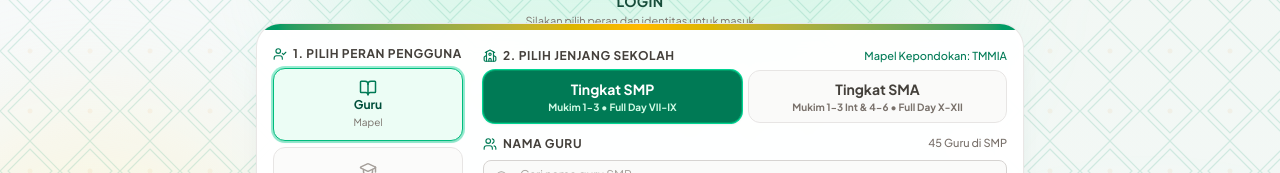
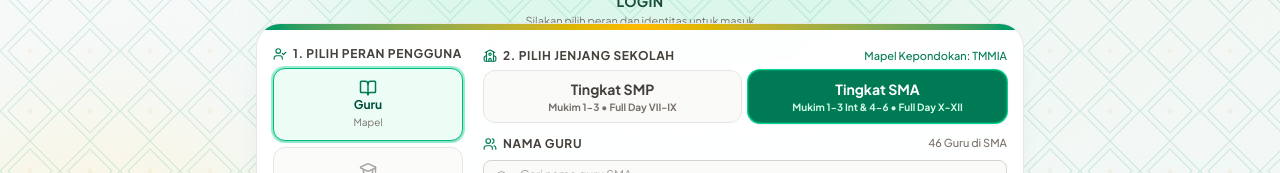
Before and after one commit to raportpondok-hash/raport-integrasi-alghozali-v5.1, a React (Vite) app: page / in a window 1280 px wide. Shown: the part 159-332 px from the top of the page. Built offline with nearby package versions, Linux system fonts and the light colour scheme; no server answers; a web font is replaced by a local one.

Commit message:
feat: start V5.1 grading flow on SMA Mukim

```diff
--- a/src/components/LoginView.tsx
+++ b/src/components/LoginView.tsx
@@ -34,7 +34,7 @@ interface LoginViewProps {
 
 export const LoginView: React.FC<LoginViewProps> = ({ classes = [], onLoginSuccess }) => {
   const [selectedRole, setSelectedRole] = useState<UserRole>('guru');
-  const [selectedUnit, setSelectedUnit] = useState<JenjangUnit>('SMP');
+  const [selectedUnit, setSelectedUnit] = useState<JenjangUnit>('SMA');
   const [selectedTeacherName, setSelectedTeacherName] = useState<string>('');
   const [teacherSearch, setTeacherSearch] = useState<string>('');
   const [adminPin, setAdminPin] = useState<string>('');
```
